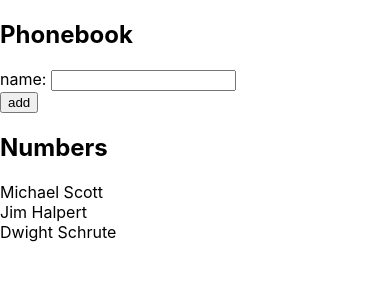
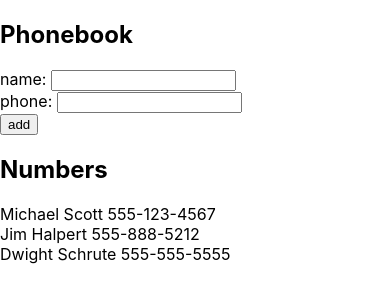
Before and after one commit to abuna1985/full-stack-open-course, a React (Create React App) app in the folder part2/phonebook/: page / in a window 390 px wide. Shown: the top 302 px of the page. Built offline with nearby package versions, Linux system fonts and the light colour scheme.

Commit message:
Solution for Part 2.8: The Phonebook Step3

```diff
--- a/part2/phonebook/src/App.js
+++ b/part2/phonebook/src/App.js
@@ -4,16 +4,20 @@ import './App.css';
 const App = () => {
   const [persons, setPersons] = useState([
     {
-      name: 'Michael Scott'
+      name: 'Michael Scott',
+      number: '555-123-4567',
     },
     {
-      name: 'Jim Halpert'
+      name: 'Jim Halpert',
+      number: '555-888-5212',
     },
     {
-      name: 'Dwight Schrute'
+      name: 'Dwight Schrute',
+      number: '555-555-5555',
     }
   ]);
   const [newName, setNewName] = useState('');
+  const [newPhoneNumber, setNewPhoneNumber] = useState('');
 
   // Event Handler when user types in the <input> element
   const handleNameChange = (event) => {
@@ -21,10 +25,16 @@ const App = () => {
     setNewName(event.target.value);
   }
 
+  const handlePhoneChange = (event) => {
+    // console.log('handleNameChange value', event.target.value);
+    setNewPhoneNumber(event.target.value);
+  }
+
   // Event Handler when the button nested in the <form> is clicked
   const addName = (event) => {
     const nameObj = {
-      name: newName
+      name: newName,
+      number: newPhoneNumber,
     };
     // prevent <form> default
     event.preventDefault();
@@ -38,6 +48,7 @@ const App = () => {
 
     setPersons(persons.concat(nameObj));
     setNewName('');
+    setNewPhoneNumber('');
   }
   return (
     <div>
@@ -47,11 +58,14 @@ const App = () => {
           name: <input value={newName} onChange={handleNameChange} />
         </div>
         <div>
+          phone: <input value={newPhoneNumber} onChange={handlePhoneChange} />
+        </div>
+        <div>
           <button type="submit">add</button>
         </div>
       </form>
       <h2>Numbers</h2>
-      {persons.map(({name}) => <div key={name}>{name}</div>)}
+      {persons.map(({name, number}) => <div key={name}>{name} {number}</div>)}
     </div>
   );
 }
```
